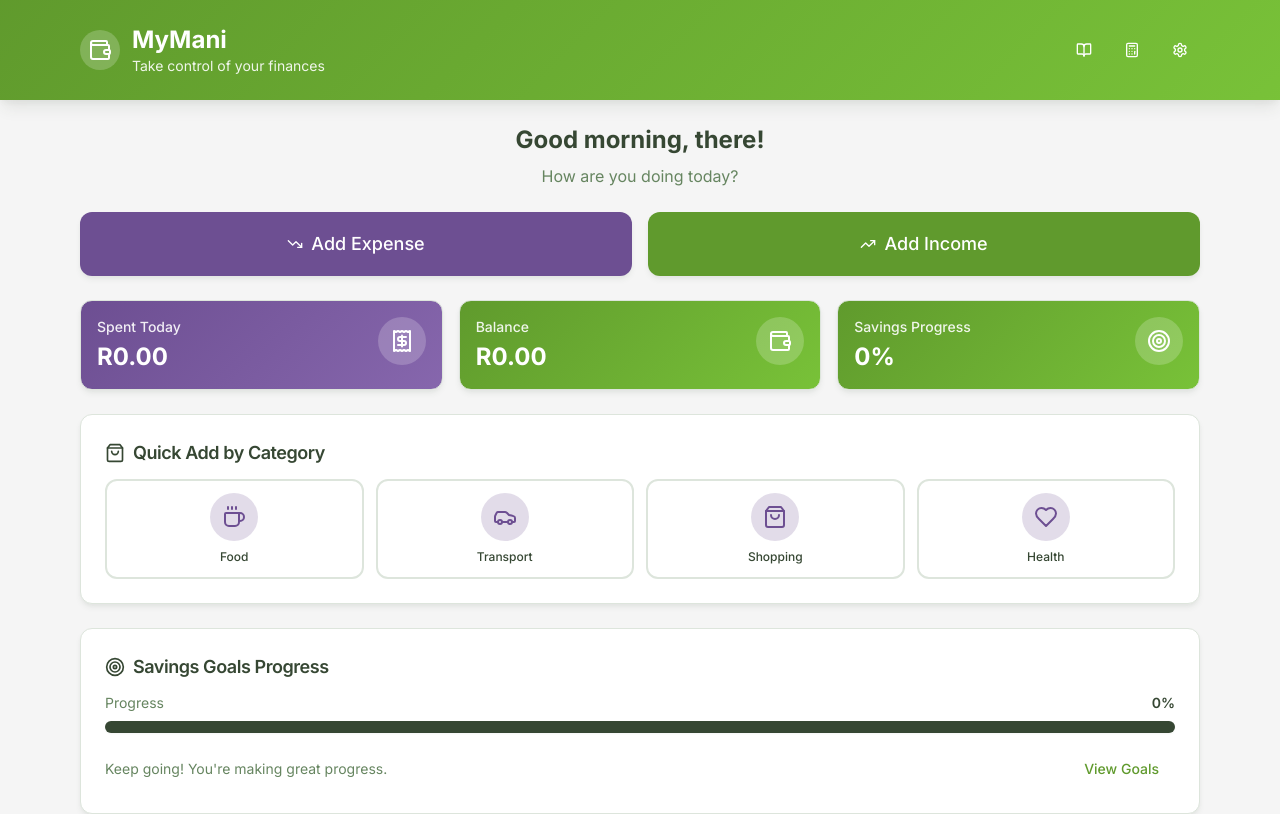
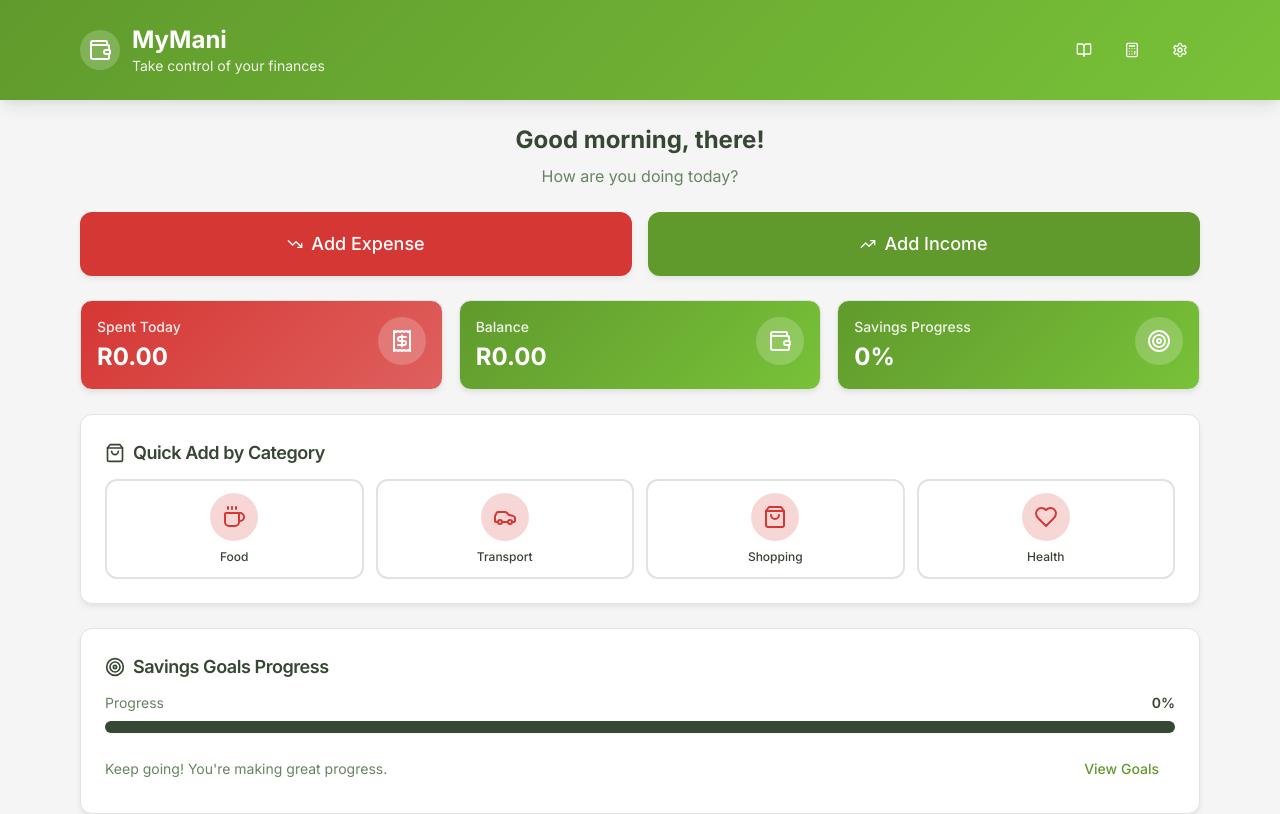
Before and after one commit to Mol-Kel/MyMani-Developmental-Build, a React (Vite) app: page / in a window 1280 px wide. Shown: the top 814 px of the page. Built offline with nearby package versions, Linux system fonts and the light colour scheme; the HTML template or start-up script is replaced by a standard one.

Commit message:
Fix: Change ultra violet to persian red

```diff
--- a/src/index.css
+++ b/src/index.css
@@ -27,7 +27,7 @@ All colors MUST be HSL.
     --muted: 0 0% 92%;
     --muted-foreground: 111 16% 45%;
 
-    --accent: 267 30% 44%;
+    --accent: 1 66% 52%;
     --accent-foreground: 0 0% 100%;
 
     --success: 92 55% 39%;
@@ -47,7 +47,7 @@ All colors MUST be HSL.
 
     --gradient-primary: linear-gradient(135deg, hsl(92 55% 39%), hsl(92 55% 49%));
     --gradient-success: linear-gradient(135deg, hsl(92 55% 39%), hsl(92 55% 49%));
-    --gradient-accent: linear-gradient(135deg, hsl(267 30% 44%), hsl(267 30% 54%));
+    --gradient-accent: linear-gradient(135deg, hsl(1 66% 52%), hsl(1 66% 62%));
     --gradient-destructive: linear-gradient(135deg, hsl(1 66% 52%), hsl(1 66% 62%));
     --gradient-card: linear-gradient(145deg, hsl(0 0% 100%), hsl(0 0% 99%));
 
@@ -55,7 +55,7 @@ All colors MUST be HSL.
     --shadow-md: 0 4px 6px -1px hsl(111 16% 24% / 0.08), 0 2px 4px -1px hsl(111 16% 24% / 0.04);
     --shadow-lg: 0 10px 15px -3px hsl(111 16% 24% / 0.1), 0 4px 6px -2px hsl(111 16% 24% / 0.05);
     --shadow-glow: 0 0 20px hsl(92 55% 49% / 0.3);
-    --shadow-accent: 0 0 20px hsl(267 30% 54% / 0.3);
+    --shadow-accent: 0 0 20px hsl(1 66% 62% / 0.3);
     --shadow-destructive: 0 0 20px hsl(1 66% 62% / 0.3);
 
     --transition-smooth: all 0.3s cubic-bezier(0.4, 0, 0.2, 1);
@@ -81,7 +81,7 @@ All colors MUST be HSL.
     --muted: 111 16% 18%;
     --muted-foreground: 0 0% 70%;
 
-    --accent: 267 30% 50%;
+    --accent: 1 66% 52%;
     --accent-foreground: 0 0% 100%;
 
     --success: 92 55% 45%;
@@ -99,7 +99,7 @@ All colors MUST be HSL.
 
     --gradient-primary: linear-gradient(135deg, hsl(92 55% 40%), hsl(92 55% 50%));
     --gradient-success: linear-gradient(135deg, hsl(92 55% 40%), hsl(92 55% 50%));
-    --gradient-accent: linear-gradient(135deg, hsl(267 30% 45%), hsl(267 30% 55%));
+    --gradient-accent: linear-gradient(135deg, hsl(1 66% 52%), hsl(1 66% 62%));
     --gradient-destructive: linear-gradient(135deg, hsl(1 66% 52%), hsl(1 66% 62%));
     --gradient-card: linear-gradient(145deg, hsl(111 16% 16%), hsl(111 16% 18%));
 
@@ -107,7 +107,7 @@ All colors MUST be HSL.
     --shadow-md: 0 4px 6px -1px hsl(0 0% 0% / 0.4), 0 2px 4px -1px hsl(0 0% 0% / 0.3);
     --shadow-lg: 0 10px 15px -3px hsl(0 0% 0% / 0.5), 0 4px 6px -2px hsl(0 0% 0% / 0.4);
     --shadow-glow: 0 0 20px hsl(92 55% 50% / 0.4);
-    --shadow-accent: 0 0 20px hsl(267 30% 55% / 0.4);
+    --shadow-accent: 0 0 20px hsl(1 66% 62% / 0.4);
     --shadow-destructive: 0 0 20px hsl(1 66% 62% / 0.4);
   }
 }
```
